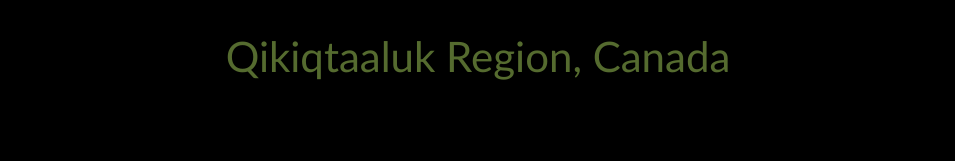
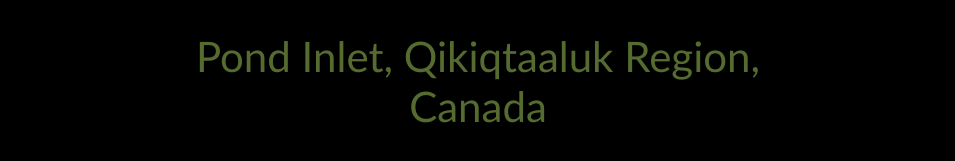
Before and after one commit to michaelLukasik/michaelLukasik.github.io, a plain HTML site: page braunlichImages/1.html in a window 1280 px wide. Shown: the part 743-904 px from the top of the page, without its empty margins (162-1117 px from the left). Before the commit the page ends 866 px from the top, so only its background shows below. Drawn offline with Linux system fonts and the light colour scheme.

Commit message:
Changed Canada location

```diff
--- a/braunlichImages/1.html
+++ b/braunlichImages/1.html
@@ -14,6 +14,6 @@
 <a href = "../braunlich.html">
 <img class="braunlichBars" style=" background-color:#6e2e2e;margin-bottom: 0px;"></a>
 <p style="margin-top: 0px;">
-    Qikiqtaaluk Region, Canada
+    Pond Inlet, Qikiqtaaluk Region, Canada
 </p>
 </html>
```
